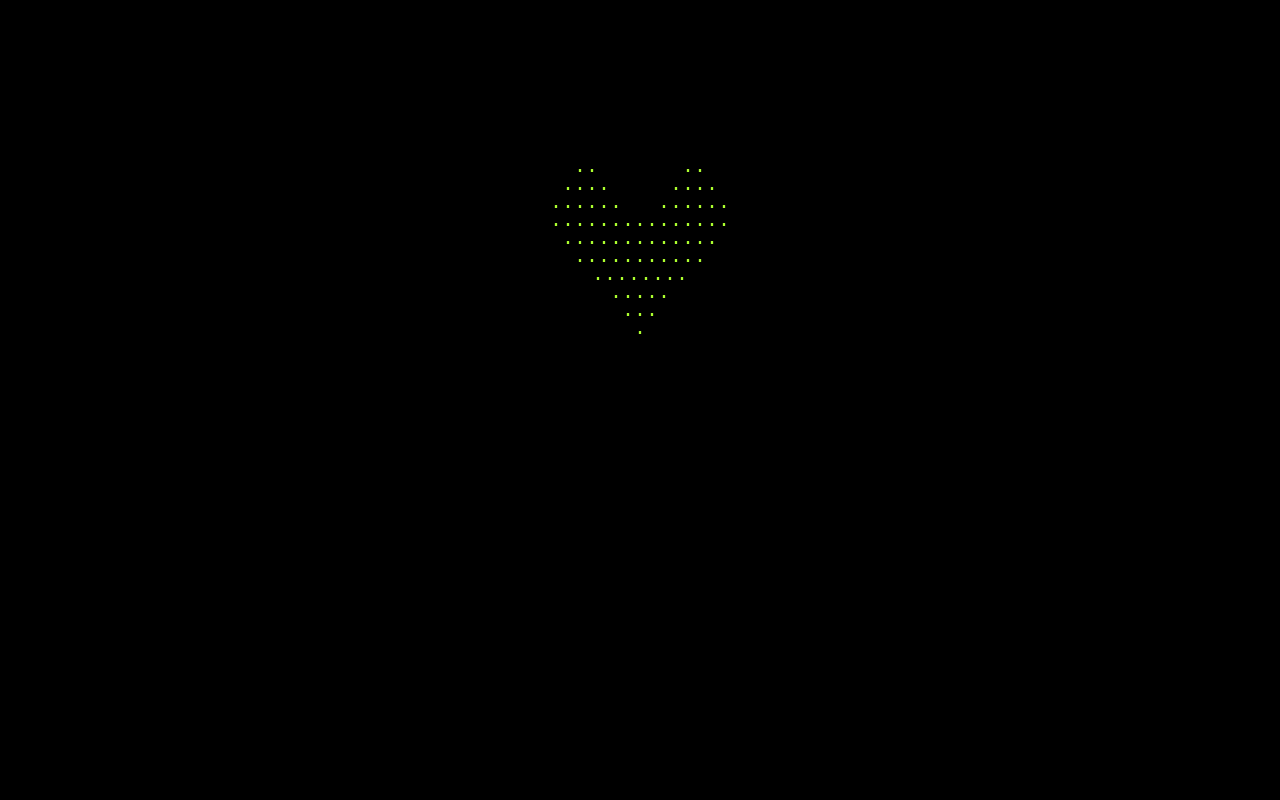
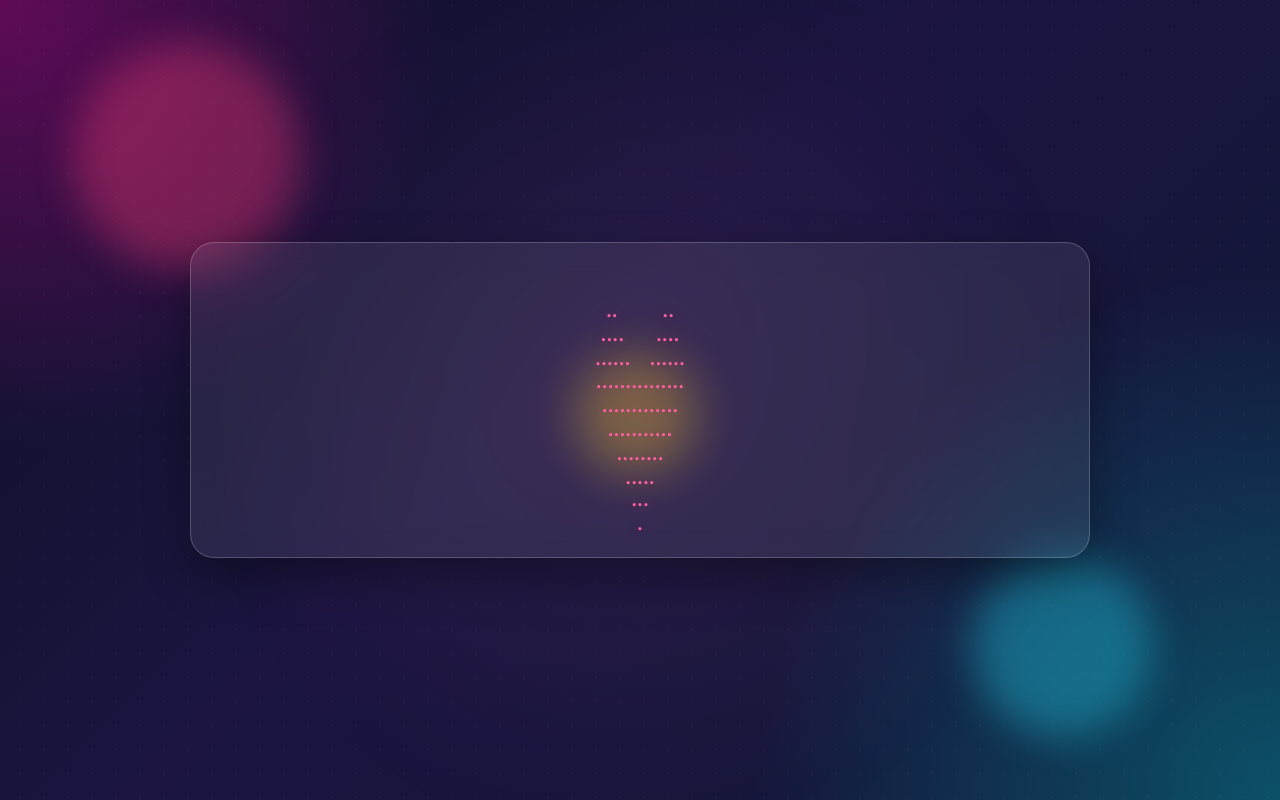
Before and after one commit to Dauntlessdd667/Happy-birthday-, a plain HTML site: page index.html in a window 1280 px wide. Drawn offline with Linux system fonts and the light colour scheme.

Commit message:
upgrading

```diff
--- a/index.html
+++ b/index.html
@@ -1,38 +1,227 @@
-<!DOCTYPE html>
+<!doctype html>
 <html lang="en">
   <head>
-<meta charset="UTF-8">
+    <meta charset="UTF-8" />
+    <meta
+      name="viewport"
+      content="width=device-width, initial-scale=1.0, maximum-scale=1.0, user-scalable=no"
+    />
     <title>Birthday Program 💻</title>
     <style>
+      * {
+        box-sizing: border-box;
+      }
+
       body {
-        background-color: black;
-        color: greenyellow;
-        font-family: monospace;
+        margin: 0;
+        min-height: 100vh;
+        background:
+          radial-gradient(
+            circle at top left,
+            rgba(255, 0, 180, 0.35),
+            transparent 30%
+          ),
+          radial-gradient(
+            circle at bottom right,
+            rgba(0, 255, 255, 0.25),
+            transparent 35%
+          ),
+          linear-gradient(135deg, #0b1026 0%, #1b1540 45%, #0f1735 100%);
+        color: #fef3ff;
+        font-family: "Trebuchet MS", "Segoe UI", monospace;
+        display: flex;
+        justify-content: center;
+        align-items: center;
+        padding: 24px;
+        overflow-x: hidden;
+        position: relative;
+        -webkit-font-smoothing: antialiased;
+        text-rendering: optimizeLegibility;
+      }
+
+      body::before {
+        content: "";
+        position: fixed;
+        inset: -20%;
+        background: radial-gradient(
+          circle,
+          rgba(255, 255, 255, 0.12) 1px,
+          transparent 1px
+        );
+        background-size: 24px 24px;
+        animation: drift 16s linear infinite;
+        opacity: 0.35;
+        pointer-events: none;
+      }
+
+      body::after {
+        content: "";
+        position: fixed;
+        inset: 0;
+        background: radial-gradient(
+          circle at center,
+          rgba(255, 105, 180, 0.12),
+          transparent 60%
+        );
+        animation: pulseGlow 4s ease-in-out infinite;
+        pointer-events: none;
+      }
+
+      .bg-orb {
+        position: fixed;
+        border-radius: 50%;
+        filter: blur(20px);
+        opacity: 0.35;
+        animation: float 8s ease-in-out infinite;
+        z-index: 0;
+      }
+
+      .orb-1 {
+        width: 220px;
+        height: 220px;
+        background: #ff3d7a;
+        top: 8%;
+        left: 6%;
+      }
+
+      .orb-2 {
+        width: 180px;
+        height: 180px;
+        background: #22d3ee;
+        bottom: 8%;
+        right: 10%;
+        animation-delay: -3s;
+      }
+
+      .orb-3 {
+        width: 120px;
+        height: 120px;
+        background: #facc15;
+        top: 45%;
+        left: 45%;
+        animation-delay: -1.5s;
+      }
+
+      #output {
+        position: relative;
+        z-index: 1;
+        width: min(100%, 900px);
+        background: rgba(255, 255, 255, 0.08);
+        backdrop-filter: blur(14px);
+        border: 1px solid rgba(255, 255, 255, 0.2);
+        border-radius: 24px;
+        padding: 28px 24px;
+        box-shadow: 0 18px 45px rgba(0, 0, 0, 0.35);
+        white-space: pre-wrap;
+        font-size: clamp(16px, 2vw, 22px);
+        line-height: 1.7;
         text-align: center;
-        padding-top: 50px;
+        margin-top: 0;
+        word-break: break-word;
+        text-shadow: 0 0 10px rgba(255, 255, 255, 0.12);
       }
+
+      .char {
+        display: inline-block;
+        animation: popIn 0.2s ease-out;
+      }
+
+      .heart {
+        line-height: 0.95;
+        font-size: clamp(16px, 3vw, 24px);
+        margin-top: 30px;
+        color: #ff5fa2;
+        text-shadow: 0 0 12px rgba(255, 95, 162, 0.45);
+        animation: pulse 1.6s ease-in-out infinite;
+      }
+
+      @keyframes float {
+        0%,
+        100% {
+          transform: translateY(0) scale(1);
+        }
+        50% {
+          transform: translateY(-20px) scale(1.04);
+        }
+      }
+
+      @keyframes pulseGlow {
+        0%,
+        100% {
+          transform: scale(1);
+          opacity: 0.5;
+        }
+        50% {
+          transform: scale(1.08);
+          opacity: 0.8;
+        }
+      }
+
+      @keyframes drift {
+        from {
+          transform: translateY(0);
+        }
+        to {
+          transform: translateY(30px);
+        }
+      }
+
+      @keyframes popIn {
+        from {
+          opacity: 0;
+          transform: translateY(6px) scale(0.98);
+        }
+        to {
+          opacity: 1;
+          transform: translateY(0) scale(1);
+        }
+      }
+
+      @keyframes pulse {
+        0%,
+        100% {
+          transform: scale(1);
+        }
+        50% {
+          transform: scale(1.04);
+        }
+      }
+
+      @media (max-width: 600px) {
+        body {
+          padding: 16px;
+          align-items: flex-start;
+          padding-top: 24px;
+        }
+
         #output {
-        white-space: pre-wrap;
-        font-size: 18px;
-        margin-top: 20px;
+          padding: 20px 16px;
+          font-size: 15px;
+          text-align: center;
         }
+
         .heart {
-        line-height: 0.9;
-        font-size: 20px;
-        margin-top: 100px;
+          font-size: 16px;
+          margin-top: 24px;
+        }
       }
     </style>
   </head>
   <body>
+    <div class="bg-orb orb-1"></div>
+    <div class="bg-orb orb-2"></div>
+    <div class="bg-orb orb-3"></div>
     <div id="output"></div>
     <script>
       const output = document.getElementById("output");
-function slowPrint(msg, delay = 50) {
-    return new Promise(resolve => {
+      function slowPrint(msg, delay = 40) {
+        return new Promise((resolve) => {
           let i = 0;
           function type() {
             if (i < msg.length) {
-                output.innerHTML += msg[i];
+              const char = msg[i];
+              output.innerHTML +=
+                char === " " ? "&nbsp;" : `<span class="char">${char}</span>`;
               i++;
               setTimeout(type, delay);
             } else {
@@ -57,40 +246,51 @@ async function heartAnimation() {
           "     ........     ",
           "       .....       ",
           "        ...        ",
-        "         .         "
+          "         .         ",
         ];
 
         for (let i = 0; i < 3; i++) {
           clearScreen();
-        output.innerHTML = "<div class='heart'>" + heart.join("<br>") + "</div>";
-        await new Promise(r => setTimeout(r, 1000));
+          output.innerHTML =
+            "<div class='heart'>" + heart.join("<br>") + "</div>";
+          await new Promise((r) => setTimeout(r, 1000));
         }
         clearScreen();
       }
       async function runProgram() {
         clearScreen();
         await slowPrint("Booting birthday program 💻...");
-    await new Promise(r => setTimeout(r, 1000));
+        await new Promise((r) => setTimeout(r, 1000));
         await heartAnimation();
         await slowPrint("Hey babe 💕");
-    await new Promise(r => setTimeout(r, 1000));
+        await new Promise((r) => setTimeout(r, 1000));
         await slowPrint("I know today’s your special day...");
-    await new Promise(r => setTimeout(r, 1000));
+        await new Promise((r) => setTimeout(r, 1000));
         await slowPrint("So I wrote this code just for you 🥺💖");
-    await new Promise(r => setTimeout(r, 1000));
+        await new Promise((r) => setTimeout(r, 1000));
         await slowPrint("Happy birthday my love! 🎉🎂");
-    await new Promise(r => setTimeout(r, 1000));
+        await new Promise((r) => setTimeout(r, 1000));
         await slowPrint("You're not just special to me...");
         await slowPrint("You're the entire main function in my life 😌");
-    await new Promise(r => setTimeout(r, 1000));
-    await slowPrint("No syntax error could ever stop what I feel for you 💘");
-    await new Promise(r => setTimeout(r, 1000));
-    await slowPrint("And I want you to always be my heart, my joy, and my everything 💘");
-    await new Promise(r => setTimeout(r, 1000));
-    await slowPrint("I always have sleepless nights, thinking about how to achieve my dreams with you 💘");
-    await new Promise(r => setTimeout(r, 1000));
-    await slowPrint("I pray this year brings you peace, growth, and all the joy you deserve.");
-    await slowPrint("And don’t forget, I’ll always be here—debugging life with you 😄");
+        await new Promise((r) => setTimeout(r, 1000));
+        await slowPrint(
+          "No syntax error could ever stop what I feel for you 💘",
+        );
+        await new Promise((r) => setTimeout(r, 1000));
+        await slowPrint(
+          "And I want you to always be my heart, my joy, and my everything 💘",
+        );
+        await new Promise((r) => setTimeout(r, 1000));
+        await slowPrint(
+          "I always have sleepless nights, thinking about how to achieve my dreams with you 💘",
+        );
+        await new Promise((r) => setTimeout(r, 1000));
+        await slowPrint(
+          "I pray this year brings you peace, growth, and all the joy you deserve.",
+        );
+        await slowPrint(
+          "And don’t forget, I’ll always be here—debugging life with you 😄",
+        );
         output.innerHTML += "<br><br>With all my love,<br>Daredevil 💔 ❤";
       }
       runProgram();
```
Lines whose indentation alone changed are shown as unchanged.
